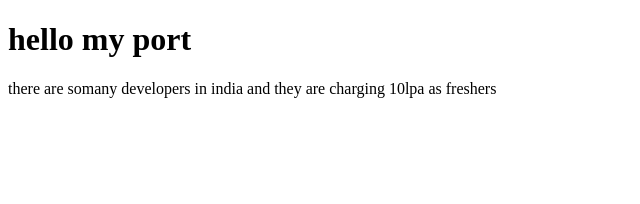
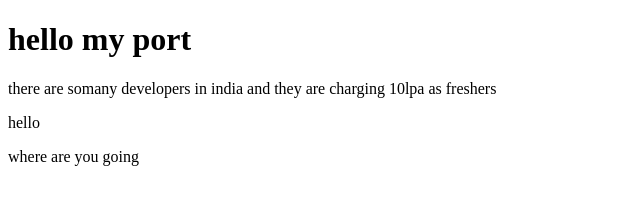
Before and after one commit to hrishikeshh8/mypor, a plain HTML site: page index.html in a window 1280 px wide. Shown: the whole page, without its empty margins (0-640 px from the left). Drawn offline with Linux system fonts and the light colour scheme.

Commit message:
another change

```diff
--- a/index.html
+++ b/index.html
@@ -8,5 +8,7 @@
 <body>
     <h1>hello my port</h1>
     <p>there are somany developers in india and they are charging 10lpa as freshers</p>
+    <p>hello</p>
+    <p>where are you going</p>
 </body>
 </html>
```
